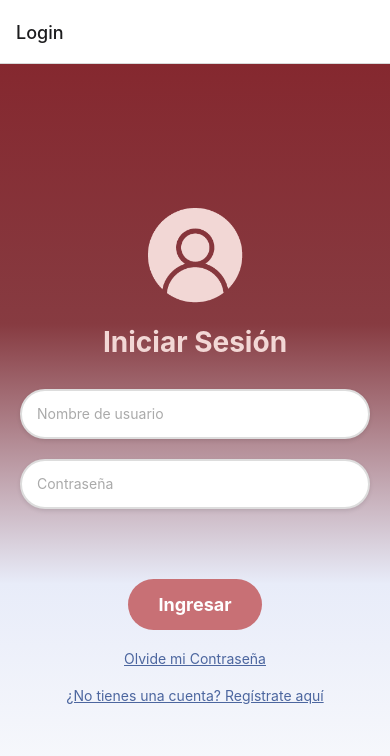
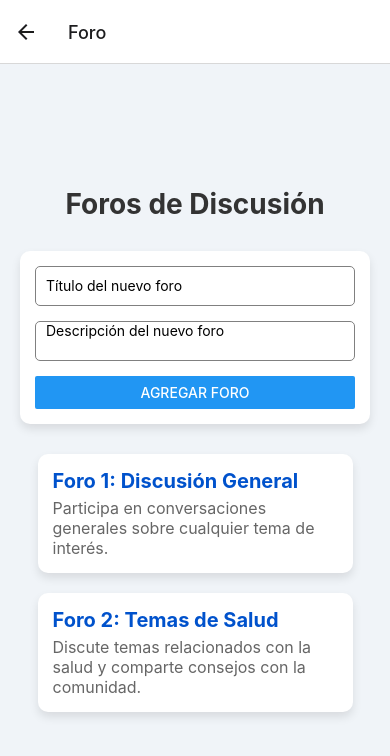
Before and after one commit to CaletHar21/AulaVirtual24, a React Native app in the folder AulaVirtualItca24/: screen /Foro in a window 390 px wide. Shown: the top 756 px of the page. Built offline with nearby package versions, Linux system fonts and the light colour scheme.

Commit message:
Se agrego pantalla de foro

```diff
--- a/AulaVirtualItca24/App.js
+++ b/AulaVirtualItca24/App.js
@@ -4,7 +4,8 @@ import { createStackNavigator } from '@react-navigation/stack';
 import Login from './frontend/src/alumno/Login';
 import Registro from './frontend/src/alumno/Registro';
 import Cursos from './frontend/src/alumno/Cursos';
-
+import ForumDetailScreen from './frontend/src/alumno/ForumDetailScreen';
+import ForumsScreen from './frontend/src/alumno/ForumsScreen';
 
 
 const Stack = createStackNavigator();
@@ -16,6 +17,7 @@ const App = () => {
         <Stack.Screen name="Login" component={Login} />
         <Stack.Screen name="Cursos" component={Cursos} />
         <Stack.Screen name="Registro" component={Registro} />
+        <Stack.Screen name="Foro" component={ForumsScreen} />
 
       </Stack.Navigator>
     </NavigationContainer>
--- /dev/null
+++ b/AulaVirtualItca24/frontend/src/alumno/ForumDetailScreen.js
@@ -0,0 +1,91 @@
+// ForumDetailScreen.js
+import React, { useState } from 'react';
+import { View, Text, StyleSheet, TextInput, Button, FlatList } from 'react-native';
+
+const ForumDetailScreen = ({ route }) => {
+    const { forumId } = route.params;
+
+    // Aquí puedes simular un foro con respuestas
+    const [responses, setResponses] = useState([]);
+    const [responseText, setResponseText] = useState('');
+
+    const handleAddResponse = () => {
+        if (responseText.trim()) {
+            setResponses([...responses, responseText]);
+            setResponseText('');
+        }
+    };
+
+    const renderResponseItem = ({ item }) => (
+        <View style={styles.responseContainer}>
+            <Text style={styles.responseText}>{item}</Text>
+        </View>
+    );
+
+    return (
+        <View style={styles.container}>
+            <Text style={styles.header}>Detalles del Foro {forumId}</Text>
+            <Text style={styles.content}>Aquí puedes ver los mensajes y participar en la discusión.</Text>
+
+            <TextInput
+                style={styles.input}
+                placeholder="Escribe una respuesta..."
+                value={responseText}
+                onChangeText={setResponseText}
+            />
+            <Button title="Responder" onPress={handleAddResponse} />
+
+            <FlatList
+                data={responses}
+                renderItem={renderResponseItem}
+                keyExtractor={(item, index) => index.toString()}
+                style={styles.responsesList}
+            />
+        </View>
+    );
+};
+
+const styles = StyleSheet.create({
+    container: {
+        flex: 1,
+        justifyContent: 'flex-start',
+        alignItems: 'center',
+        padding: 20,
+        backgroundColor: '#f5f5f5',
+    },
+    header: {
+        fontSize: 24,
+        fontWeight: 'bold',
+        marginBottom: 20,
+        color: '#333',
+    },
+    content: {
+        fontSize: 16,
+        color: '#666',
+        marginBottom: 20,
+    },
+    input: {
+        height: 40,
+        borderColor: 'gray',
+        borderWidth: 1,
+        marginBottom: 10,
+        paddingHorizontal: 10,
+        width: '100%',
+    },
+    responseContainer: {
+        padding: 10,
+        marginVertical: 5,
+        backgroundColor: '#e0e0e0',
+        borderRadius: 5,
+        width: '100%',
+    },
+    responseText: {
+        fontSize: 16,
+    },
+    responsesList: {
+        marginTop: 20,
+        width: '100%',
+    },
+});
+
+export default ForumDetailScreen;
--- /dev/null
+++ b/AulaVirtualItca24/frontend/src/alumno/ForumsScreen.js
@@ -0,0 +1,127 @@
+import React, { useState } from 'react';
+import { View, Text, TouchableOpacity, StyleSheet, ScrollView, TextInput, Button } from 'react-native';
+
+const ForumsScreen = ({ navigation }) => {
+    const [forums, setForums] = useState([
+        { id: '1', title: 'Foro 1: Discusión General', description: 'Participa en conversaciones generales sobre cualquier tema de interés.' },
+        { id: '2', title: 'Foro 2: Temas de Salud', description: 'Discute temas relacionados con la salud y comparte consejos con la comunidad.' },
+    ]);
+    const [newTitle, setNewTitle] = useState('');
+    const [newDescription, setNewDescription] = useState('');
+
+    const handleNavigateToDetail = (forumId, forumTitle) => {
+        navigation.navigate('ForumDetail', { forumId, forumTitle });
+    };
+
+    const handleAddForum = () => {
+        if (newTitle.trim() && newDescription.trim()) {
+            const newForum = {
+                id: (forums.length + 1).toString(),
+                title: newTitle.trim(),
+                description: newDescription.trim(),
+            };
+            setForums([...forums, newForum]);
+            setNewTitle('');
+            setNewDescription('');
+        } else {
+            alert('Por favor, completa ambos campos antes de agregar un nuevo tema.');
+        }
+    };
+
+    return (
+        <ScrollView contentContainerStyle={styles.container}>
+            <Text style={styles.title}>Foros de Discusión</Text>
+
+            {/* Formulario para agregar nuevo tema */}
+            <View style={styles.inputContainer}>
+                <TextInput
+                    style={styles.input}
+                    placeholder="Título del nuevo foro"
+                    value={newTitle}
+                    onChangeText={setNewTitle}
+                />
+                <TextInput
+                    style={styles.input}
+                    placeholder="Descripción del nuevo foro"
+                    value={newDescription}
+                    onChangeText={setNewDescription}
+                    multiline
+                />
+                <Button title="Agregar Foro" onPress={handleAddForum} />
+            </View>
+
+            {/* Lista de foros */}
+            {forums.map((forum) => (
+                <TouchableOpacity
+                    key={forum.id}
+                    style={styles.forumCard}
+                    onPress={() => handleNavigateToDetail(forum.id, forum.title)}
+                >
+                    <Text style={styles.forumTitle}>{forum.title}</Text>
+                    <Text style={styles.forumDescription}>{forum.description}</Text>
+                </TouchableOpacity>
+            ))}
+        </ScrollView>
+    );
+};
+
+const styles = StyleSheet.create({
+    container: {
+        flexGrow: 1,
+        justifyContent: 'center',
+        alignItems: 'center',
+        padding: 20,
+        backgroundColor: '#f0f4f8',
+    },
+    title: {
+        fontSize: 28,
+        fontWeight: 'bold',
+        marginBottom: 30,
+        color: '#333',
+        textAlign: 'center',
+    },
+    inputContainer: {
+        width: '100%',
+        marginBottom: 20,
+        padding: 15,
+        backgroundColor: '#fff',
+        borderRadius: 10,
+        shadowColor: '#000',
+        shadowOpacity: 0.1,
+        shadowOffset: { width: 0, height: 5 },
+        shadowRadius: 10,
+        elevation: 3,
+    },
+    input: {
+        height: 40,
+        borderColor: 'gray',
+        borderWidth: 1,
+        marginBottom: 15,
+        paddingHorizontal: 10,
+        borderRadius: 5,
+    },
+    forumCard: {
+        backgroundColor: '#fff',
+        borderRadius: 10,
+        padding: 15,
+        marginVertical: 10,
+        width: '90%',
+        shadowColor: '#000',
+        shadowOpacity: 0.1,
+        shadowOffset: { width: 0, height: 5 },
+        shadowRadius: 10,
+        elevation: 3,
+    },
+    forumTitle: {
+        fontSize: 20,
+        fontWeight: 'bold',
+        color: '#0052cc',
+        marginBottom: 5,
+    },
+    forumDescription: {
+        fontSize: 16,
+        color: '#666',
+    },
+});
+
+export default ForumsScreen;
```
